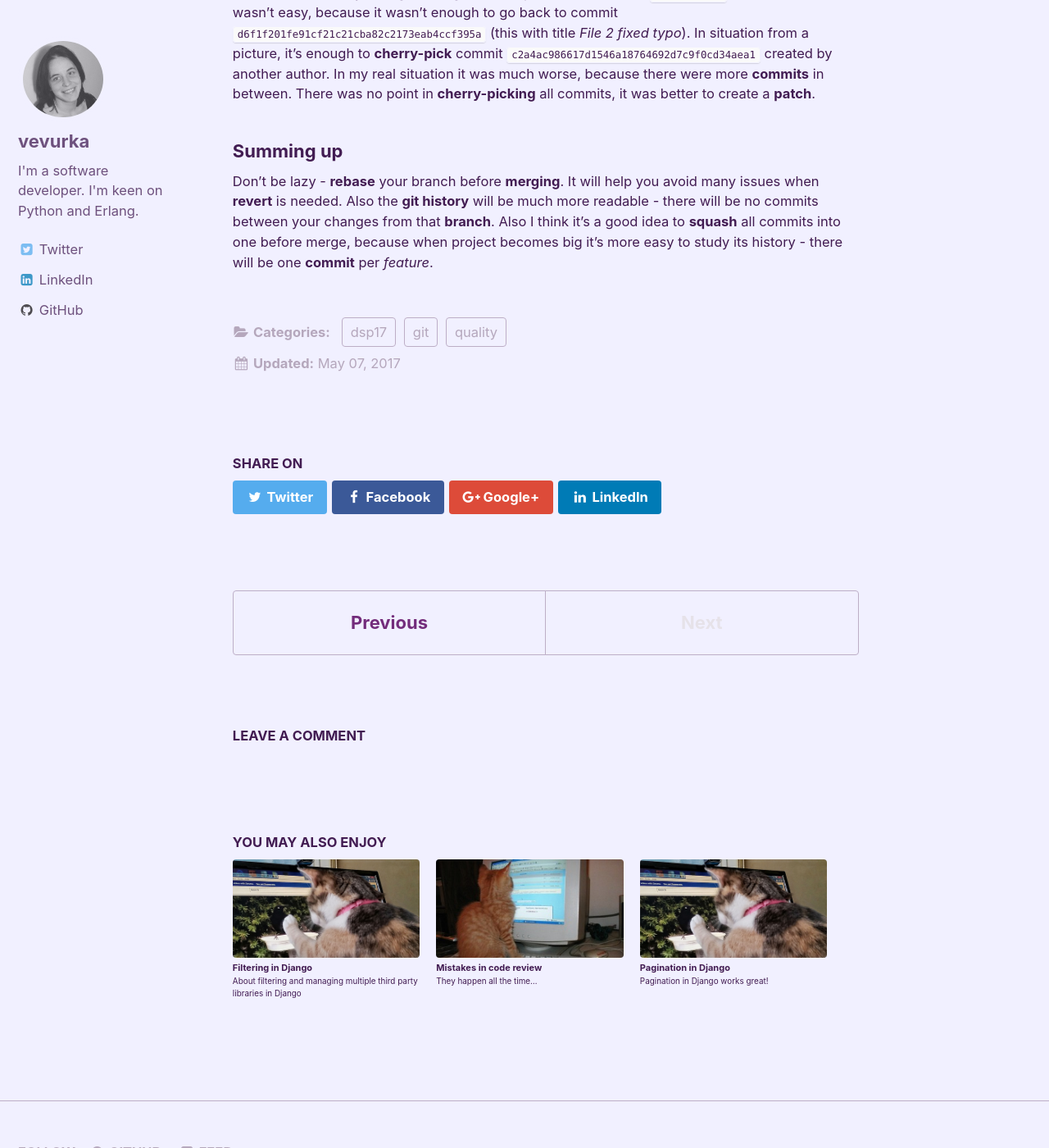
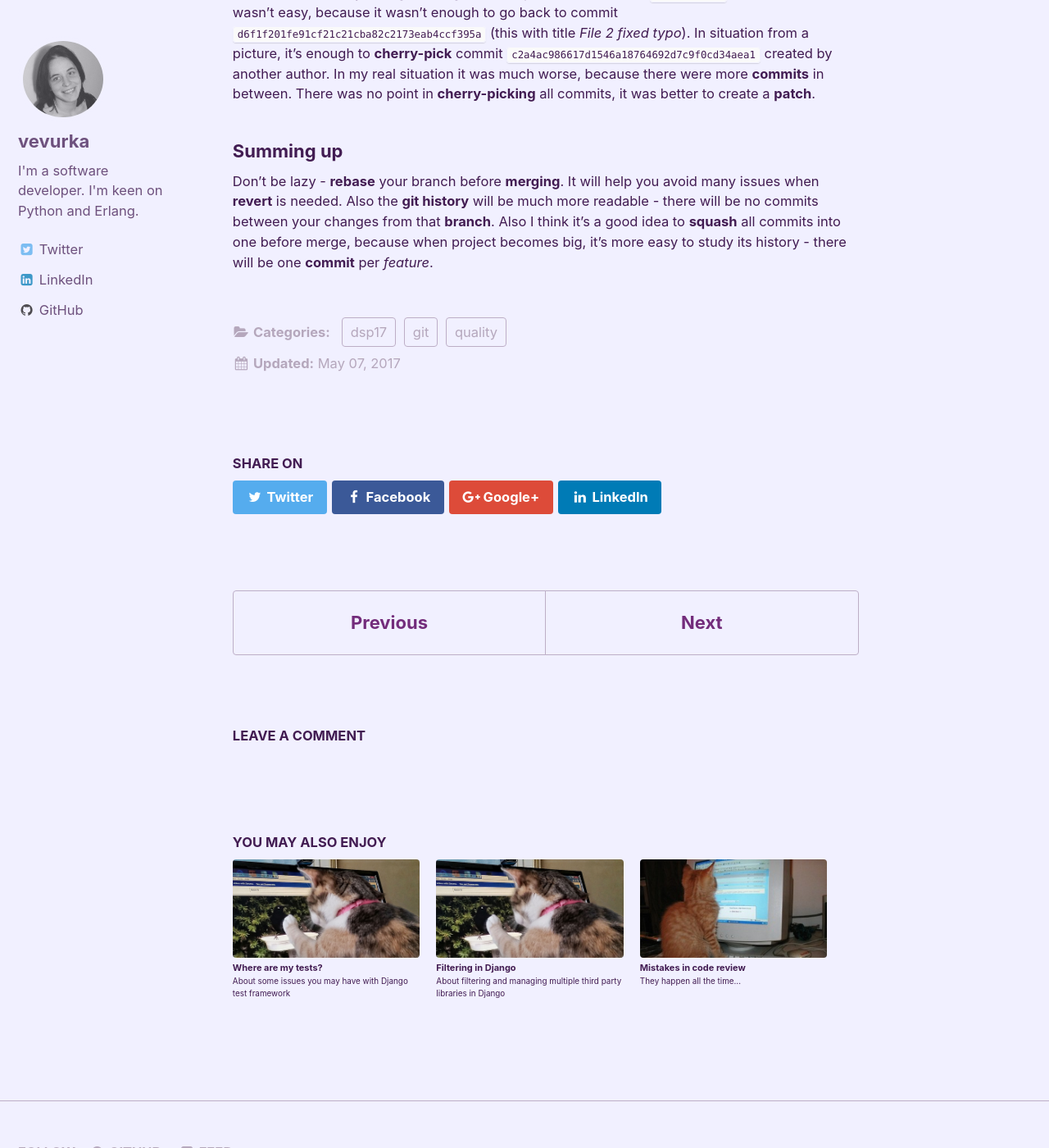
Before and after one commit to vevurka/vevurka.github.io, a Jekyll site: the page built from _posts/2017-05-07-git_rebase.md, in a window 1280 px wide and 1400 px high, scrolled down 3723 px. Shown: the whole window at 82% size. Built offline with Jekyll 4.4.1, drawn with Linux system fonts in a browser that asks for light colours; comment, search, counter and statistics services are not loaded.

Commit message:
Added post about testing in django

```diff
--- a/_posts/2017-05-07-git_rebase.md
+++ b/_posts/2017-05-07-git_rebase.md
@@ -69,5 +69,5 @@ Don't be lazy - **rebase** your branch before **merging**. It will help you avoi
 many issues when **revert** is needed. Also the **git history** will be much more readable -
 there will be no commits between your changes from that **branch**. Also I think
 it's a good idea to **squash** all commits into one before merge, because
-when project becomes big it's more easy to study its history - there will be
+when project becomes big, it's more easy to study its history - there will be
 one **commit** per *feature*.
```
Also changed, not shown: _posts/2017-05-10-testing_in_django.md (renamed from _drafts/2017-05-10-testing_in_django.md, +1 -1 lines).
